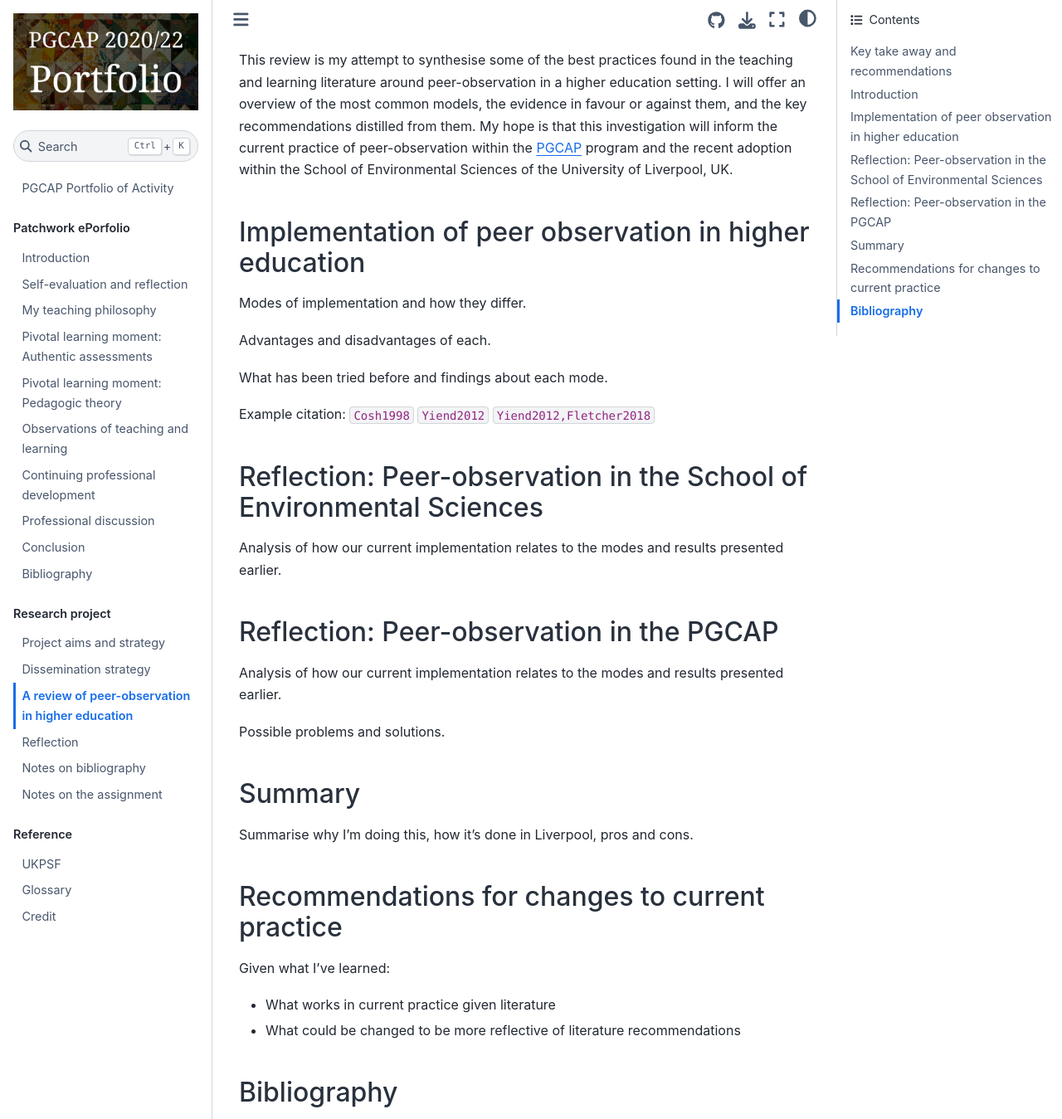
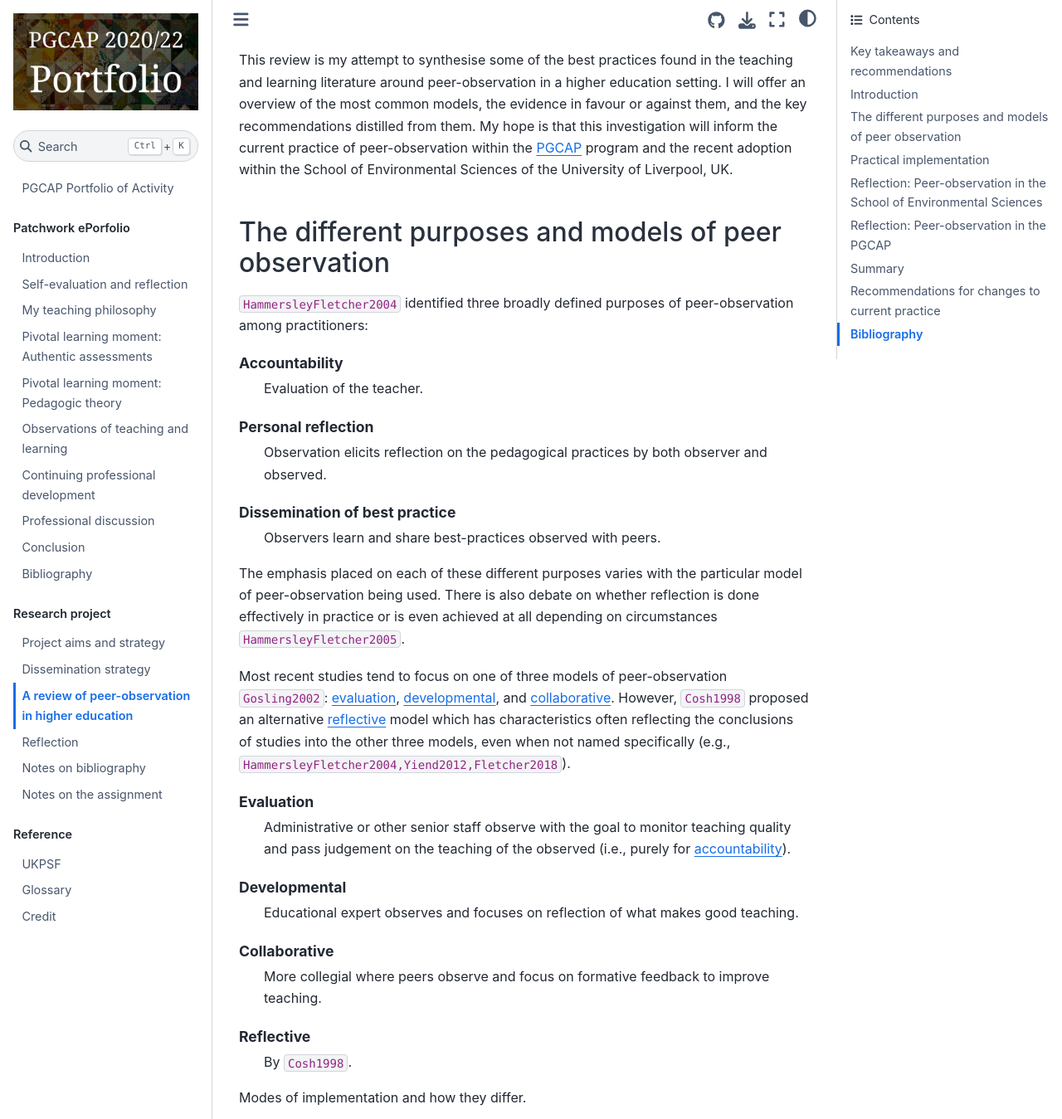
Before and after one commit to leouieda/pgcap, a Jupyter Book: the page built from report.md, in a window 1280 px wide and 1400 px high, scrolled down 826 px, cut to the strip 0-1349 px from the top of the window. Shown: the whole strip at 83% size. Built offline with Jupyter Book 1.0.4 settings and Sphinx 7.4.7 and the Sphinx Book theme 1.1.4, drawn with Linux system fonts in a browser that asks for light colours; cross-references to code outside the pages are shown as plain code; some of the changed text lies outside the part shown.

Commit message:
Start models and purposes

```diff
--- a/references.bib
+++ b/references.bib
@@ -138,7 +138,7 @@
   volume = {29},
   number = {4},
   pages = {489--503},
-  author = {Linda Hammersley-Fletcher {\ast} and Paul Orsmond},
+  author = {Linda Hammersley-Fletcher and Paul Orsmond},
   title = {Evaluating our peers: is peer observation a meaningful process?},
   journal = {Studies in Higher Education}
 }
--- a/report.md
+++ b/report.md
@@ -6,8 +6,7 @@ Department of Earth, Ocean and Ecological Sciences, University of Liverpool, UK
 Abstract
 
 
-
-## Key take away and recommendations
+## Key takeaways and recommendations
 
 > Outline the most important points of this in an easily digestible form.
 > Summarize any recommendations for the implementation of peer-observation in
@@ -16,10 +15,10 @@ Abstract
 
 ## Introduction
 
-Peer-observation of teaching is a practice in which one or more staff observe
-the teaching of another and provide feedback for reflection and discussion.
-The practice of peer-observation can vary both in format and in overall goals
-{cite:p}`Cosh1998`.
+**Peer-observation of teaching** is a practice in which one or more staff
+observe the teaching of another and provide feedback for reflection and
+discussion. The practice of peer-observation can vary both in format and in
+overall goals {cite:p}`Cosh1998`.
 However, it is still widely used as a form of
 professional development for teaching staff both within and, more recently,
 across different higher education institutions {cite:p}`OKeeffe2021`.
@@ -42,7 +41,52 @@ peer-observation within the {term}`PGCAP` program and the recent adoption
 within the School of Environmental Sciences of the University of Liverpool, UK.
 
 
-## Implementation of peer observation in higher education
+## The different purposes and models of peer observation
+
+{cite:t}`HammersleyFletcher2004` identified three broadly defined purposes of
+peer-observation among practitioners:
+
+:::{glossary}
+Accountability
+    Evaluation of the teacher.
+
+Personal reflection
+    Observation elicits reflection on the pedagogical practices by both
+    observer and observed.
+
+Dissemination of best practice
+    Observers learn and share best-practices observed with peers.
+:::
+
+The emphasis placed on each of these different purposes varies with the
+particular model of peer-observation being used.
+There is also debate on whether reflection is done effectively in practice or
+is even achieved at all depending on circumstances
+{cite:p}`HammersleyFletcher2005`.
+
+Most recent studies tend to focus on one of three models of peer-observation
+{cite:p}`Gosling2002`:
+{term}`evaluation`, {term}`developmental`, and {term}`collaborative`.
+However, {cite:t}`Cosh1998` proposed an alternative {term}`reflective` model
+which has characteristics often reflecting the conclusions of studies into the
+other three models, even when not named specifically (e.g.,
+{cite:t}`HammersleyFletcher2004,Yiend2012,Fletcher2018`).
+
+:::{glossary}
+Evaluation
+    Administrative or other senior staff observe with the goal to monitor
+    teaching quality and pass judgement on the teaching of the observed
+    (i.e., purely for {term}`accountability`).
+
+Developmental
+    Educational expert observes and focuses on reflection of what makes good teaching.
+
+Collaborative
+    More collegial where peers observe and focus on formative feedback to improve teaching.
+
+Reflective
+    By {cite:p}`Cosh1998`.
+:::
 
 Modes of implementation and how they differ.
 
@@ -55,6 +99,22 @@ Example citation:
 {cite:p}`Yiend2012`
 {cite:p}`Yiend2012,Fletcher2018`
 
+## Practical implementation
+
+"Most follow a design which involves a pre-
+observation meeting, the actual observation and a post-observation session"
+{cite:p}`HammersleyFletcher2004`
+
+. It is important that PoT does not
+stagnate by becoming repetitive
+
+Staff are often concerned with receiving negative feedback
+{cite:p}`HammersleyFletcher2004`
+
+"Thus, it is possible that if less experienced staff acted as observers of more
+experienced staff they would gain considerably from seeing good practice in
+operation"
+{cite:p}`HammersleyFletcher2004`
 
 ## Reflection: Peer-observation in the School of Environmental Sciences
 
```
